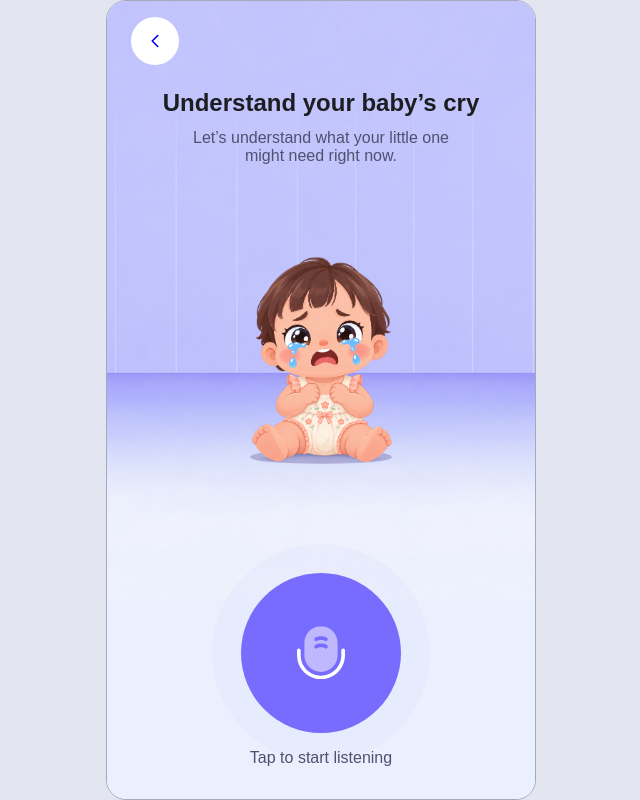
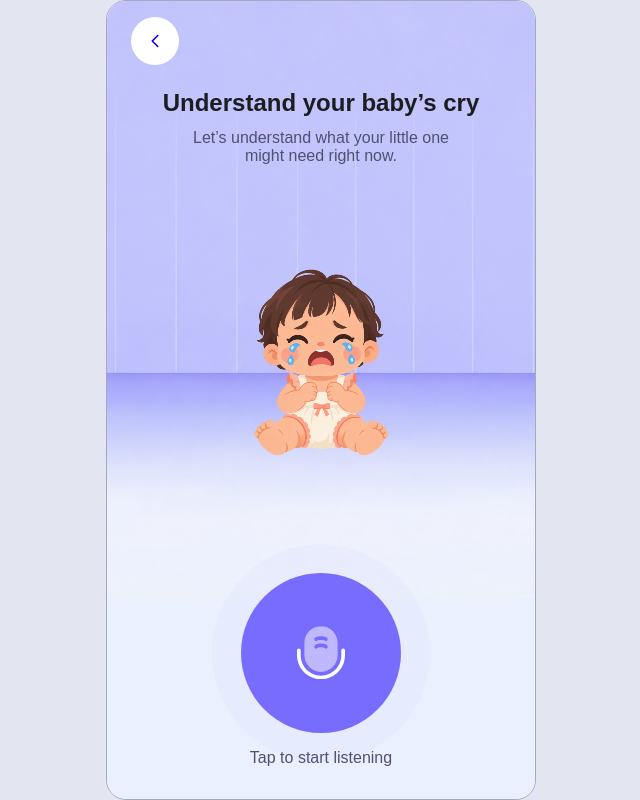
Before and after one commit to AYNO-I-KNOW/utopia-hackathon-2026, a Next.js app: page /analysis in a window 1280 px wide. Shown: the whole page, without its empty margins (319-959 px from the left). Built offline with nearby package versions, Linux system fonts and the light colour scheme.

Commit message:
feat(visuals): use selected animated baby across shared scenes

```diff
--- /dev/null
+++ b/src/components/crying-baby.css
@@ -0,0 +1,47 @@
+.crying-baby {
+  display: block;
+  position: relative;
+}
+.crying-baby > img,
+.crying-baby > canvas {
+  display: block;
+  width: 100%;
+  height: 100%;
+  object-fit: contain;
+}
+.crying-baby > canvas {
+  position: absolute;
+  inset: 0;
+  opacity: 0;
+  pointer-events: none;
+}
+.crying-baby[data-animated="true"] > canvas {
+  opacity: 1;
+}
+.crying-baby[data-animated="true"] > img {
+  opacity: 0;
+}
+.result-baby-mask .crying-baby {
+  position: absolute;
+  width: 151px;
+  height: 151px;
+  left: -12px;
+  top: 16px;
+}
+.result-baby-mask .crying-baby > img {
+  position: static;
+  width: 100%;
+  height: 100%;
+  object-fit: contain;
+}
+.analysis-loading-baby:has(.crying-baby) {
+  animation: none;
+}
+@media (prefers-reduced-motion: reduce) {
+  .crying-baby[data-animated="true"] > img {
+    opacity: 1;
+  }
+  .crying-baby > canvas {
+    display: none;
+  }
+}
--- /dev/null
+++ b/src/components/crying-baby.tsx
@@ -0,0 +1,101 @@
+"use client";
+
+import { useEffect, useRef, useState } from "react";
+import "./crying-baby.css";
+
+/** Deform the selected artwork continuously; no reconstructed anatomy or cutout seams. */
+export function CryingBaby({
+  className = "",
+  alt = "",
+}: {
+  className?: string;
+  alt?: string;
+}) {
+  const canvas = useRef<HTMLCanvasElement>(null);
+  const [ready, setReady] = useState(false);
+  useEffect(() => {
+    const target = canvas.current;
+    const context = target?.getContext("2d");
+    if (!target || !context) return;
+    const reduced = matchMedia("(prefers-reduced-motion: reduce)");
+    const image = new Image();
+    let frame = 0;
+    let disposed = false;
+    let visible = true;
+    let previous = 0;
+    const width = 656,
+      height = 600;
+    target.width = width;
+    target.height = height;
+    // Smooth spatial envelopes keep the feet fixed and avoid boundaries between parts.
+    const bump = (y: number, center: number, radius: number) =>
+      Math.exp(-Math.pow((y - center) / radius, 4));
+    const pulse = (phase: number, center: number, spread: number) =>
+      Math.exp(-Math.pow((phase - center) / spread, 2));
+    const draw = (time: number) => {
+      if (disposed || reduced.matches) return;
+      frame = requestAnimationFrame(draw);
+      if (!visible || document.hidden || time - previous < 33) return;
+      previous = time;
+      const phase = (time % 3600) / 3600;
+      const inhale = Math.sin(phase * Math.PI * 2);
+      const sob = pulse(phase, 0.22, 0.038) + 0.65 * pulse(phase, 0.36, 0.032);
+      context.clearRect(0, 0, width, height);
+      const offset = (y: number) =>
+        (-1.4 * inhale + 2.1 * sob) * bump(y, 230, 200) +
+        (-1.1 * inhale + sob) * bump(y, 390, 85);
+      for (let y = 0; y < height; y++) {
+        const chest = bump(y, 400, 90);
+        const head = bump(y, 220, 180);
+        const scale = 1 + chest * (0.004 * inhale - 0.002 * sob);
+        const dx = head * (0.45 * inhale + 0.35 * sob);
+        const top = y + offset(y);
+        const bottom = y + 1 + offset(y + 1);
+        context.drawImage(
+          image,
+          0,
+          (y * image.naturalHeight) / height,
+          image.naturalWidth,
+          image.naturalHeight / height,
+          (width - width * scale) / 2 + dx,
+          top,
+          width * scale,
+          bottom - top + 0.2,
+        );
+      }
+      setReady(true);
+    };
+    const sync = () => {
+      cancelAnimationFrame(frame);
+      setReady(false);
+      if (!reduced.matches && image.complete && image.naturalWidth)
+        frame = requestAnimationFrame(draw);
+    };
+    const observer = new IntersectionObserver(([entry]) => {
+      visible = entry.isIntersecting;
+    });
+    observer.observe(target);
+    reduced.addEventListener("change", sync);
+    image.onload = sync;
+    image.src = "/images/analysis/chosen-baby.png";
+    return () => {
+      disposed = true;
+      cancelAnimationFrame(frame);
+      observer.disconnect();
+      reduced.removeEventListener("change", sync);
+      image.onload = null;
+    };
+  }, []);
+  return (
+    <span
+      className={`crying-baby ${className}`}
+      data-animated={ready}
+      role={alt ? "img" : undefined}
+      aria-label={alt || undefined}
+      aria-hidden={alt ? undefined : true}
+    >
+      <img src="/images/analysis/chosen-baby.png" alt="" />
+      <canvas ref={canvas} aria-hidden="true" />
+    </span>
+  );
+}
--- a/src/features/analysis/analysis-capture.tsx
+++ b/src/features/analysis/analysis-capture.tsx
@@ -1,3 +1,4 @@
+import { CryingBaby } from "@/components/crying-baby";
 import { ChevronLeft, Pause, Play } from "lucide-react";
 import { copy } from "@/content";
 import { SceneLink } from "@/components/scene-navigation";
@@ -62,9 +63,8 @@ export function AnalysisCapture({
         </p>
       </div>
       <div className="analysis-illustration">
-        <img
+        <CryingBaby
           className="analysis-baby"
-          src="/images/analysis/baby.png"
           alt={recording ? "" : copy.cryingBabyAlt}
         />
       </div>
--- a/src/features/analysis/analysis-loading.tsx
+++ b/src/features/analysis/analysis-loading.tsx
@@ -1,7 +1,5 @@
+import { CryingBaby } from "@/components/crying-baby";
 import { copy } from "@/content";
-
-// Add matching character poses here when more illustrations are available.
-const analysisIllustrations = ["/images/analysis/baby.png"];
 
 export function AnalysisLoading() {
   return (
@@ -11,7 +9,7 @@ export function AnalysisLoading() {
           className="result-baby-mask analysis-loading-baby"
           aria-hidden="true"
         >
-          <img src={analysisIllustrations[0]} alt="" />
+          <CryingBaby />
         </div>
         <h1>{copy.analyzing}</h1>
         <div className="analysis-loading-dots" aria-hidden="true">
--- a/src/features/analysis/analysis-result.tsx
+++ b/src/features/analysis/analysis-result.tsx
@@ -1,3 +1,4 @@
+import { CryingBaby } from "@/components/crying-baby";
 import { X } from "lucide-react";
 import { useRef } from "react";
 import { useRouter } from "next/navigation";
@@ -26,7 +27,7 @@ export function AnalysisResult({
         </button>
         <div className="result-summary">
           <div className="result-baby-mask">
-            <img src="/images/analysis/baby.png" alt={copy.cryingBabyAlt} />
+            <CryingBaby alt={copy.cryingBabyAlt} />
           </div>
           <h1>{copy.resultTitle}</h1>
           <span className="result-confidence">
```
Also changed, not shown: src/features/activities/home-hero.tsx (+2 -5 lines), public/images/analysis/chosen-baby.png (added).
